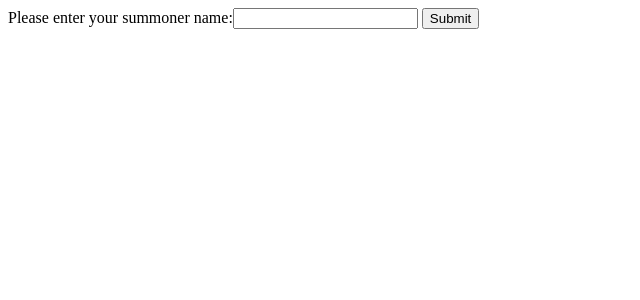
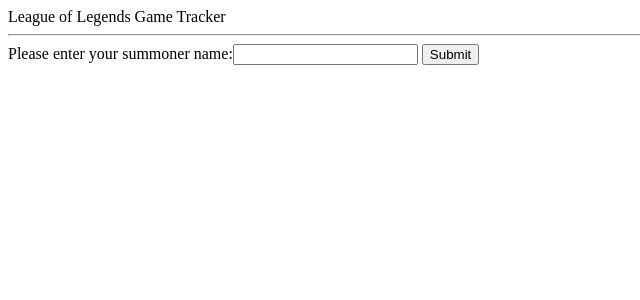
Before and after one commit to lucasmarzocco/lolnexusv2, a Django app: page /main_app/ in a window 1280 px wide. Shown: the top 300 px of the page, without its empty margins (0-640 px from the left). Run offline with Django 3.2, Linux system fonts and the light colour scheme; parts of the project's set-up code (start-up, migrations or seed data) failed here and were passed over.

Commit message:
error messages added

```diff
--- a/main_app/templates/main_app/detail.html
+++ b/main_app/templates/main_app/detail.html
@@ -1,5 +1,24 @@
+<head>
+    <title>League of Legends Game Tracker</title>
+</head>
+
+<!-- Header -->
+<header>
+    <div class="container">
+        <div class="row">
+            <div class="col-lg-12">
+                <div class="intro-text">
+                    <span class="name">League of Legends Game Tracker</span>
+                    <hr class="star-light">
+                </div>
+            </div>
+        </div>
+    </div>
+</header>
+
+
 <form action="/main_app/summoner_name/" method="post">
     {% csrf_token %}
     {{ form }}
-    <input type="submit" value="Submit" />
+    <input type="submit" value="Submit"/>
 </form>
--- /dev/null
+++ b/main_app/templates/main_app/error.html
@@ -0,0 +1,4 @@
+{{ error }}
+
+<form action="/main_app/" method="get">
+<input type="submit" value="OK" />
--- a/main_app/templates/main_app/limit.html
+++ /dev/null
@@ -1 +0,0 @@
-Currently Rate Limited, try again later!
--- a/main_app/views.py
+++ b/main_app/views.py
@@ -28,9 +28,11 @@ def get_name(request):
 
 			data = main(form.cleaned_data['summoner_name'])
 
-			print(data)
+			if(data[0] == True):
+				return HttpResponse(loader.get_template('main_app/error.html').render({"error":data[1]}, request))
 
-			return HttpResponse(template.render(data, request))
+			else:
+				return HttpResponse(template.render(data[1], request))
 	else:
 
 		form = NameForm()
@@ -47,8 +49,6 @@ def returnRankedInfo(summonerId):
 	return_string = ""
 	ranked_info = getData(STARTER + "lol/league/v3/positions/by-summoner/" + str(summonerId) + KEY_PHRASE)
 
-	print(ranked_info)
-
 	for queue in json.loads(ranked_info):
 
 		if game_dict[queue["queueType"]] == "Solo/Duo":
@@ -63,10 +63,19 @@ def main(summoner_name):
 
 	banned_champs = []
 
-	url = STARTER + "lol/summoner/v3/summoners/by-name/" + summoner_name + KEY_PHRASE
-	data = getData(url)
-	dic = json.loads(data)
-	game_data = json.loads(getData(STARTER + "lol/spectator/v3/active-games/by-summoner/" + str(dic["id"]) + KEY_PHRASE))
+	user = json.loads(getData(STARTER + "lol/summoner/v3/summoners/by-name/" + summoner_name + KEY_PHRASE))
+
+	if checkIfErrorCodesAreTrue(user)[0]:
+		return checkIfErrorCodesAreTrue(user)
+
+	print(user)
+
+	game_data = json.loads(getData(STARTER + "lol/spectator/v3/active-games/by-summoner/" + str(user["id"]) + KEY_PHRASE))
+
+	if checkIfErrorCodesAreTrue(game_data)[0]:
+		return checkIfErrorCodesAreTrue(game_data)
+
+	print(game_data)
 
 	game_data_dic = {"MODE": game_data["gameMode"], "TYPE": game_data["gameType"], "CONFIG": game_modes[game_data["gameQueueConfigId"]]}
 
@@ -96,4 +105,24 @@ def main(summoner_name):
 	game_data_dic["TEAM2"] = team2
 	game_data_dic["BANNED"] = banned_champs
 
-	return game_data_dic
+	return (False, game_data_dic)
+
+def checkIfErrorCodesAreTrue(game_data):
+
+	if "status" not in game_data:
+		return (False, "")
+
+	elif game_data["status"]["status_code"] == 400:
+		return (True, "Bad Request")
+
+	elif game_data["status"]["status_code"] == 403:
+		return (True, "Access Forbidden")
+
+	elif game_data["status"]["status_code"] == 404:
+		return (True, "User not in a game or can't be found")
+
+	elif game_data["status"]["status_code"] == 429:
+		return (True, "Rate limit exceeded")
+
+	else:
+		return (False, "")
```
